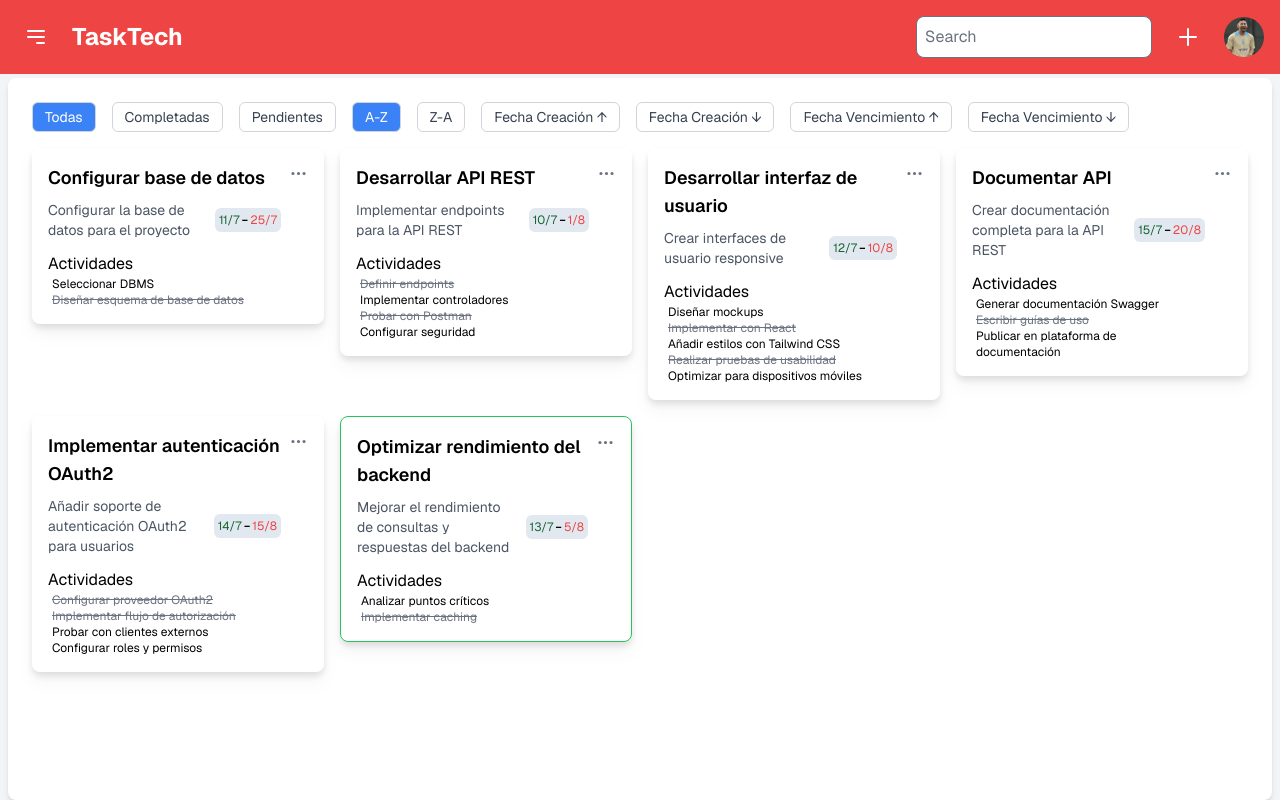
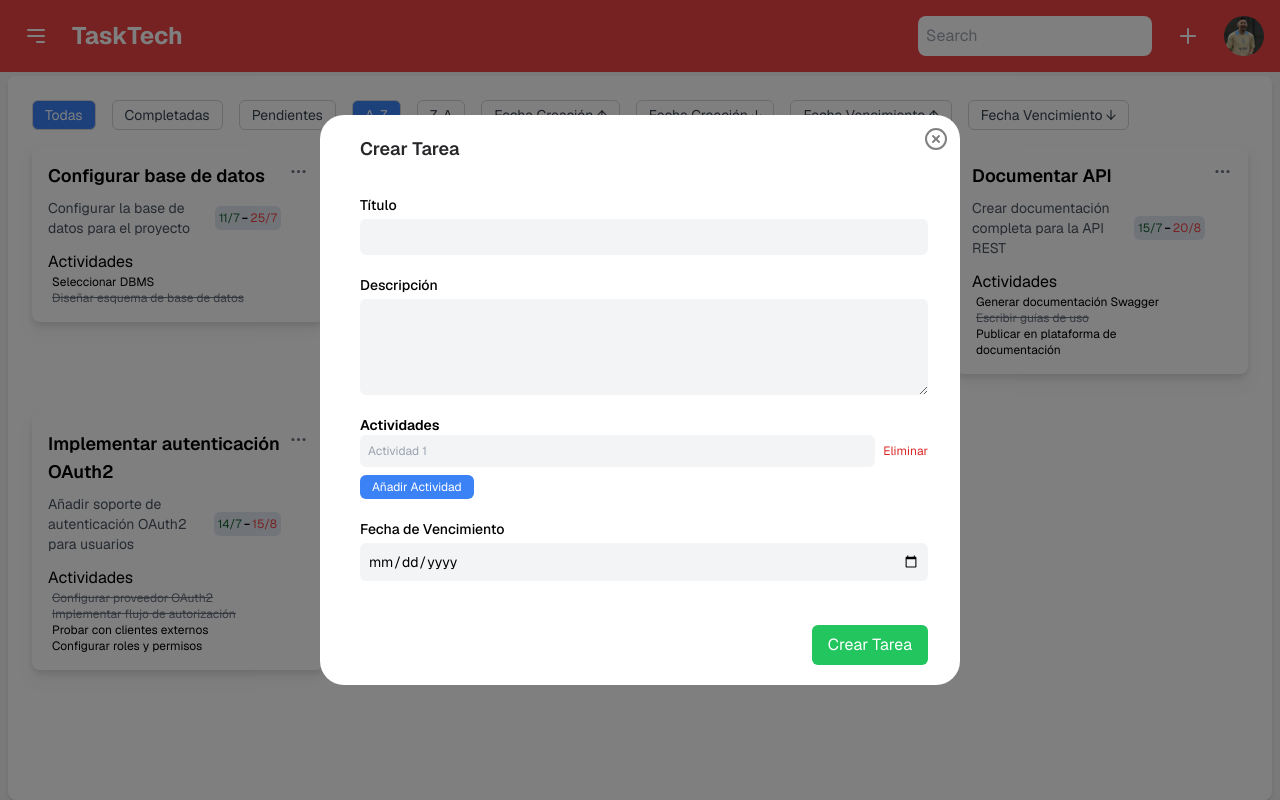
Before and after one commit to MarianBzz/Task-tech, a Next.js app: page / in a window 1280 px wide. Both pictures are taken after a click on the button 1188 px from the left and 37 px from the top of the page. Built offline with nearby package versions, Linux system fonts and the light colour scheme.

Commit message:
add ModalTask

```diff
--- a/src/app/components/Layout.tsx
+++ b/src/app/components/Layout.tsx
@@ -1,7 +1,20 @@
+'use client';
+import { Plus } from 'lucide-react';
 import Image from 'next/image';
-import React from 'react';
+import React, { useState } from 'react';
+import ModalAddTask from './ModalAddTask';
 
 const Layout: React.FC<React.PropsWithChildren<{}>> = ({ children }) => {
+  const [isModalOpen, setIsModalOpen] = useState(false);
+
+  const openModal = () => {
+    setIsModalOpen(true);
+  };
+
+  const closeModal = () => {
+    setIsModalOpen(false);
+  };
+
   return (
     <div className='flex h-screen w-full flex-col'>
       <header className='sticky top-0 z-10 flex items-center justify-between bg-red-500 p-4 text-white'>
@@ -26,33 +39,24 @@ const Layout: React.FC<React.PropsWithChildren<{}>> = ({ children }) => {
         </div>
         <div className='flex items-center space-x-4'>
           <input type='text' className='rounded-lg p-2' placeholder='Search' />
-          <button className='rounded-lg p-2 hover:bg-red-600'>
-            <svg
-              xmlns='http://www.w3.org/2000/svg'
-              className='h-6 w-6'
-              fill='none'
-              viewBox='0 0 24 24'
-              stroke='currentColor'
-            >
-              <path
-                strokeLinecap='round'
-                strokeLinejoin='round'
-                strokeWidth='2'
-                d='M12 4v16m8-8H4'
-              />
-            </svg>
+          <button
+            className='rounded-lg p-2 hover:bg-red-600'
+            onClick={openModal}
+          >
+            <Plus />
           </button>
           <Image
             src='/messi.jpg'
             alt='Profile Image'
-            width={200}
-            height={200}
+            width={40}
+            height={40}
             className='h-10 w-10 rounded-full object-cover'
           />
         </div>
       </header>
       <main className='flex flex-1 flex-col bg-gray-100 px-2 pt-1'>
         {children}
+        {isModalOpen && <ModalAddTask setIsOpen={setIsModalOpen} />}
       </main>
     </div>
   );
--- /dev/null
+++ b/src/app/components/ModalAddTask.tsx
@@ -0,0 +1,190 @@
+import { useState } from 'react';
+import { CircleX } from 'lucide-react';
+import { Dispatch, SetStateAction } from 'react';
+
+type Activity = {
+  id: number;
+  name: string;
+  completed: boolean;
+};
+
+type TaskData = {
+  id: number;
+  title: string;
+  description: string;
+  creationDate: string;
+  dueDate: string;
+  completed: boolean;
+  activities: Activity[];
+};
+
+const ModalAddTask = ({
+  setIsOpen,
+}: {
+  setIsOpen: Dispatch<SetStateAction<boolean>>;
+}) => {
+  const [taskData, setTaskData] = useState<TaskData>({
+    id: 0,
+    title: '',
+    description: '',
+    creationDate: '',
+    dueDate: '',
+    completed: false,
+    activities: [
+      {
+        id: 1,
+        name: '', // Puedes establecer un nombre inicial si lo deseas
+        completed: false,
+      },
+    ],
+  });
+
+  const handleAddActivity = () => {
+    const newActivity: Activity = {
+      id: taskData.activities.length + 1,
+      name: '',
+      completed: false,
+    };
+    setTaskData((prevData) => ({
+      ...prevData,
+      activities: [...prevData.activities, newActivity],
+    }));
+  };
+
+  const handleActivityChange = (index: number, name: string) => {
+    setTaskData((prevData) => {
+      const updatedActivities = [...prevData.activities];
+      updatedActivities[index].name = name;
+      return {
+        ...prevData,
+        activities: updatedActivities,
+      };
+    });
+  };
+
+  const handleRemoveActivity = (index: number) => {
+    setTaskData((prevData) => ({
+      ...prevData,
+      activities: prevData.activities.filter((_, i) => i !== index),
+    }));
+  };
+
+  const handleSubmit = () => {
+    // Aquí puedes manejar la lógica para enviar los datos de la tarea
+    console.log('Datos de la tarea:', taskData);
+    setIsOpen(false); // Cerrar el modal después de enviar
+  };
+
+  return (
+    <div className='fixed inset-0 z-50 flex items-center justify-center bg-black bg-opacity-50'>
+      <div className='relative flex max-h-[80%] w-full flex-col justify-center gap-8 rounded-3xl bg-white px-10 py-5 sm:w-3/6 sm:py-5'>
+        <button
+          onClick={() => setIsOpen(false)}
+          className='absolute right-3 top-3'
+        >
+          <CircleX color='gray' />
+        </button>
+        <h2 className='text-lg font-semibold text-zinc-800'>Crear Tarea</h2>
+        <div className='-mr-10 overflow-y-scroll pr-8'>
+          <form
+            onSubmit={handleSubmit}
+            className='flex flex-col gap-5  text-black'
+          >
+            <div>
+              <label htmlFor='title' className='block text-sm font-medium'>
+                Título
+              </label>
+              <input
+                type='text'
+                id='title'
+                value={taskData.title}
+                onChange={(e) =>
+                  setTaskData({ ...taskData, title: e.target.value })
+                }
+                className='mt-1 block w-full rounded-md bg-gray-100 p-2 text-sm outline-none'
+                required
+              />
+            </div>
+            <div>
+              <label
+                htmlFor='description'
+                className='block text-sm font-medium'
+              >
+                Descripción
+              </label>
+              <textarea
+                id='description'
+                value={taskData.description}
+                onChange={(e) =>
+                  setTaskData({ ...taskData, description: e.target.value })
+                }
+                className='mt-1 block h-24 w-full rounded-md bg-gray-100 p-2 text-sm outline-none'
+                required
+              />
+            </div>
+            <div>
+              <h3 className='text-sm font-semibold'>Actividades</h3>
+              <div className='flex flex-col gap-1'>
+                {taskData.activities.map((activity, index) => (
+                  <div
+                    key={index}
+                    className='flex items-center space-x-2 text-xs'
+                  >
+                    <input
+                      type='text'
+                      value={activity.name}
+                      onChange={(e) =>
+                        handleActivityChange(index, e.target.value)
+                      }
+                      className='block w-full flex-1 rounded-md bg-gray-100 p-2 text-xs outline-none'
+                      placeholder={`Actividad ${index + 1}`}
+                      required
+                    />
+                    <button
+                      type='button'
+                      onClick={() => handleRemoveActivity(index)}
+                      className='text-red-600 hover:text-red-700 focus:outline-none'
+                    >
+                      Eliminar
+                    </button>
+                  </div>
+                ))}
+              </div>
+
+              <button
+                type='button'
+                onClick={handleAddActivity}
+                className='mt-2 rounded-md bg-blue-500 px-3 py-1 text-xs text-white hover:bg-blue-600 focus:outline-none'
+              >
+                Añadir Actividad
+              </button>
+            </div>
+            <div className='text-sm'>
+              <label htmlFor='dueDate' className='block font-medium'>
+                Fecha de Vencimiento
+              </label>
+              <input
+                type='date'
+                id='dueDate'
+                value={taskData.dueDate}
+                onChange={(e) =>
+                  setTaskData({ ...taskData, dueDate: e.target.value })
+                }
+                className='mt-1 block w-full rounded-md bg-gray-100 p-2 outline-none'
+                required
+              />
+            </div>
+            <button
+              type='submit'
+              className='ml-auto mt-6 rounded-md bg-green-500 px-4 py-2 text-white hover:bg-green-600 focus:outline-none'
+            >
+              Crear Tarea
+            </button>
+          </form>
+        </div>
+      </div>
+    </div>
+  );
+};
+
+export default ModalAddTask;
--- a/src/app/components/TaskItemCard.tsx
+++ b/src/app/components/TaskItemCard.tsx
@@ -61,6 +61,9 @@ const TaskItemCard: React.FC<TaskItemCardProps> = ({
     month: '2-digit',
   });
 
+  const truncatedDescription =
+    description.length > 150 ? description.slice(0, 150) + '...' : description;
+
   return (
     <div
       className={`flex items-start rounded-lg bg-white p-4 drop-shadow-lg  ${
@@ -72,7 +75,7 @@ const TaskItemCard: React.FC<TaskItemCardProps> = ({
           <h3 className='text-lg font-semibold'>{title}</h3>
         </div>
         <div className='flex items-center gap-2'>
-          <p className='text-sm text-gray-600'>{description}</p>
+          <p className='text-sm text-gray-600'>{truncatedDescription}</p>
           <div className='ml-auto flex items-center gap-0.5 rounded-md bg-slate-200 px-1'>
             <span className='text-xs text-green-800'>
               {formattedCreationDate}
--- a/tailwind.config.ts
+++ b/tailwind.config.ts
@@ -5,73 +5,16 @@ const config: Config = {
     './src/pages/**/*.{js,ts,jsx,tsx,mdx}',
     './src/components/**/*.{js,ts,jsx,tsx,mdx}',
     './src/app/**/*.{js,ts,jsx,tsx,mdx}',
-    './src/lib/**/*.{js,ts,jsx,tsx,mdx}',
   ],
   theme: {
     extend: {
-      keyframes: {
-        hide: {
-          from: { opacity: '1' },
-          to: { opacity: '0' },
-        },
-        slideDownAndFade: {
-          from: { opacity: '0', transform: 'translateY(-6px)' },
-          to: { opacity: '1', transform: 'translateY(0)' },
-        },
-        slideLeftAndFade: {
-          from: { opacity: '0', transform: 'translateX(6px)' },
-          to: { opacity: '1', transform: 'translateX(0)' },
-        },
-        slideUpAndFade: {
-          from: { opacity: '0', transform: 'translateY(6px)' },
-          to: { opacity: '1', transform: 'translateY(0)' },
-        },
-        slideRightAndFade: {
-          from: { opacity: '0', transform: 'translateX(-6px)' },
-          to: { opacity: '1', transform: 'translateX(0)' },
-        },
-        accordionOpen: {
-          from: { height: '0px' },
-          to: { height: 'var(--radix-accordion-content-height)' },
-        },
-        accordionClose: {
-          from: {
-            height: 'var(--radix-accordion-content-height)',
-          },
-          to: { height: '0px' },
-        },
-        dialogOverlayShow: {
-          from: { opacity: '0' },
-          to: { opacity: '1' },
-        },
-        dialogContentShow: {
-          from: {
-            opacity: '0',
-            transform: 'translate(-50%, -45%) scale(0.95)',
-          },
-          to: { opacity: '1', transform: 'translate(-50%, -50%) scale(1)' },
-        },
-      },
-      animation: {
-        hide: 'hide 150ms cubic-bezier(0.16, 1, 0.3, 1)',
-        slideDownAndFade:
-          'slideDownAndFade 150ms cubic-bezier(0.16, 1, 0.3, 1)',
-        slideLeftAndFade:
-          'slideLeftAndFade 150ms cubic-bezier(0.16, 1, 0.3, 1)',
-        slideUpAndFade: 'slideUpAndFade 150ms cubic-bezier(0.16, 1, 0.3, 1)',
-        slideRightAndFade:
-          'slideRightAndFade 150ms cubic-bezier(0.16, 1, 0.3, 1)',
-        // Accordion
-        accordionOpen: 'accordionOpen 150ms cubic-bezier(0.87, 0, 0.13, 1)',
-        accordionClose: 'accordionClose 150ms cubic-bezier(0.87, 0, 0.13, 1)',
-        // Dialog
-        dialogOverlayShow:
-          'dialogOverlayShow 150ms cubic-bezier(0.16, 1, 0.3, 1)',
-        dialogContentShow:
-          'dialogContentShow 150ms cubic-bezier(0.16, 1, 0.3, 1)',
+      backgroundImage: {
+        'gradient-radial': 'radial-gradient(var(--tw-gradient-stops))',
+        'gradient-conic':
+          'conic-gradient(from 180deg at 50% 50%, var(--tw-gradient-stops))',
       },
     },
   },
-  plugins: [require('@tailwindcss/forms')],
+  plugins: [],
 };
 export default config;
--- a/types/tasks.ts
+++ b/types/tasks.ts
@@ -23,7 +23,7 @@ export const tasksData: TaskType[] = [
     dueDate: '2024-08-01',
     completed: false,
     activities: [
-      { id: 1, name: 'Definir endpoints', completed: true },
+      { id: 1, name: 'Definir endpoints', completed: false },
       { id: 2, name: 'Implementar controladores', completed: false },
       { id: 3, name: 'Probar con Postman', completed: true },
       { id: 4, name: 'Configurar seguridad', completed: false },
```
Also changed, not shown: package.json (+2 -5 lines), src/app/components/TaskList.tsx (+7 -0 lines), 1 other file (tests, documents, lock files or other folders).
